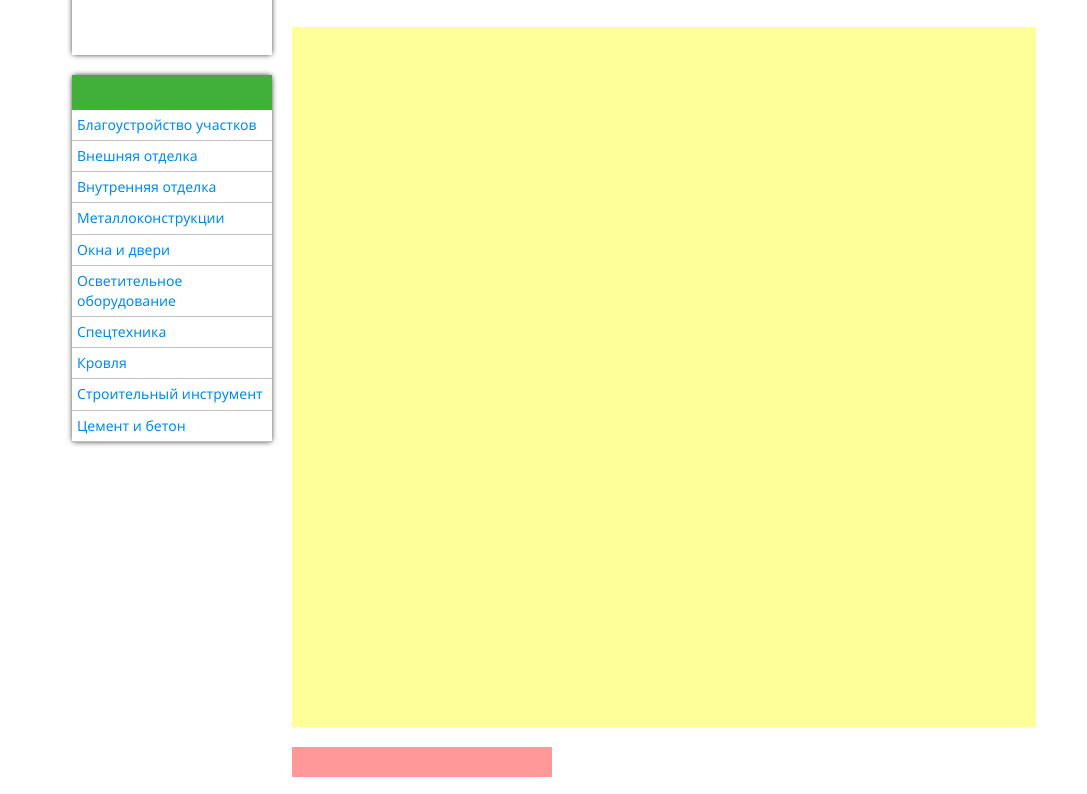
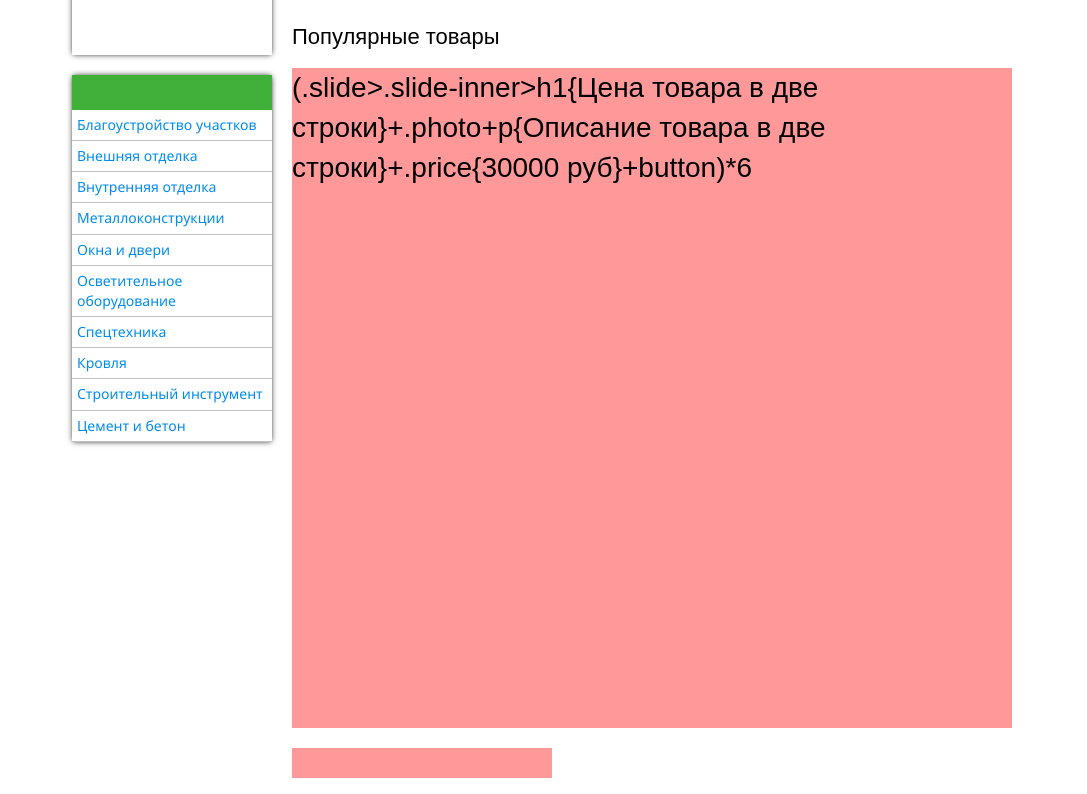
Before and after one commit to Gretten/test_layout, a plain HTML site: page app/index.html in a window 1280 px wide. Shown: the part 370-1164 px from the top of the page, without its empty margins (96-1183 px from the left). Drawn offline with Linux system fonts and the light colour scheme.

Commit message:
Let's add slides

```diff
--- a/app/index.html
+++ b/app/index.html
@@ -68,12 +68,10 @@
                          <p>Lorem ipsum dolor sit amet, consectetur adipisicing elit, sed do eiusmod tempor incididunt ut labore et dolore magna aliqua. Ut enim ad minim veniam, quis nostrud exercitation ullamco laboris nisi ut aliquip ex ea commodo consequat. Duis aute irure dolor in reprehenderit in voluptate velit esse cillum dolore eu fugiat nulla pariatur. Excepteur sint occaecat cupidatat non proident, sunt in culpa qui officia deserunt mollit anim id est laborum.</p>
                     </div>
                     <div class="body-slides">
-                        <div class="slide"></div>
-                        <div class="slide"></div>
-                        <div class="slide"></div>
-                        <div class="slide"></div>
-                        <div class="slide"></div>
-                        <div class="slide"></div>
+                        <h1>Популярные товары</h1>
+                        <div class="slide-container">
+                            (.slide>.slide-inner>h1{Цена товара в две строки}+.photo+p{Описание товара в две строки}+.price{30000 руб}+button)*6
+                        </div>
                     </div>
                     <div class="body-scroller">
 
--- a/app/less/main.less
+++ b/app/less/main.less
@@ -198,7 +198,7 @@ ul {
 
 .body-header {
   height: auto;
-  max-width: 744px;
+  max-width: 722px;
   margin-bottom: 30px;
   .bcg(red);
 }
@@ -217,8 +217,38 @@ ul {
 .body-slides {
   height: auto;
   min-height: 700px;
-  max-width: 744px;
+  max-width: 722px;
+}
+
+.body-slides h1 {
+  font-size: 22px;
+  font-weight: normal;
+  margin-bottom: 21px;
+  line-height: 20px;
+}
+
+.slide-container {
+  max-width: 720px;
+  min-height: 660px;
+  display: -webkit-flex;
+  display: -moz-flex;
+  display: -ms-flex;
+  display: -o-flex;
+  flex-wrap: wrap;
+  align-content: space-between;
+  justify-content: space-between;
+  .bcg(red);
+}
+
+.slide {
+  width: 224px;
+  height: 320px;
   .bcg(yellow);
+}
+
+.slide h1 {
+  font-size: 14px;
+  font-weight: bold;
 }
 
 .body-scroller {
```
Also changed, not shown: app/css/main.css.
